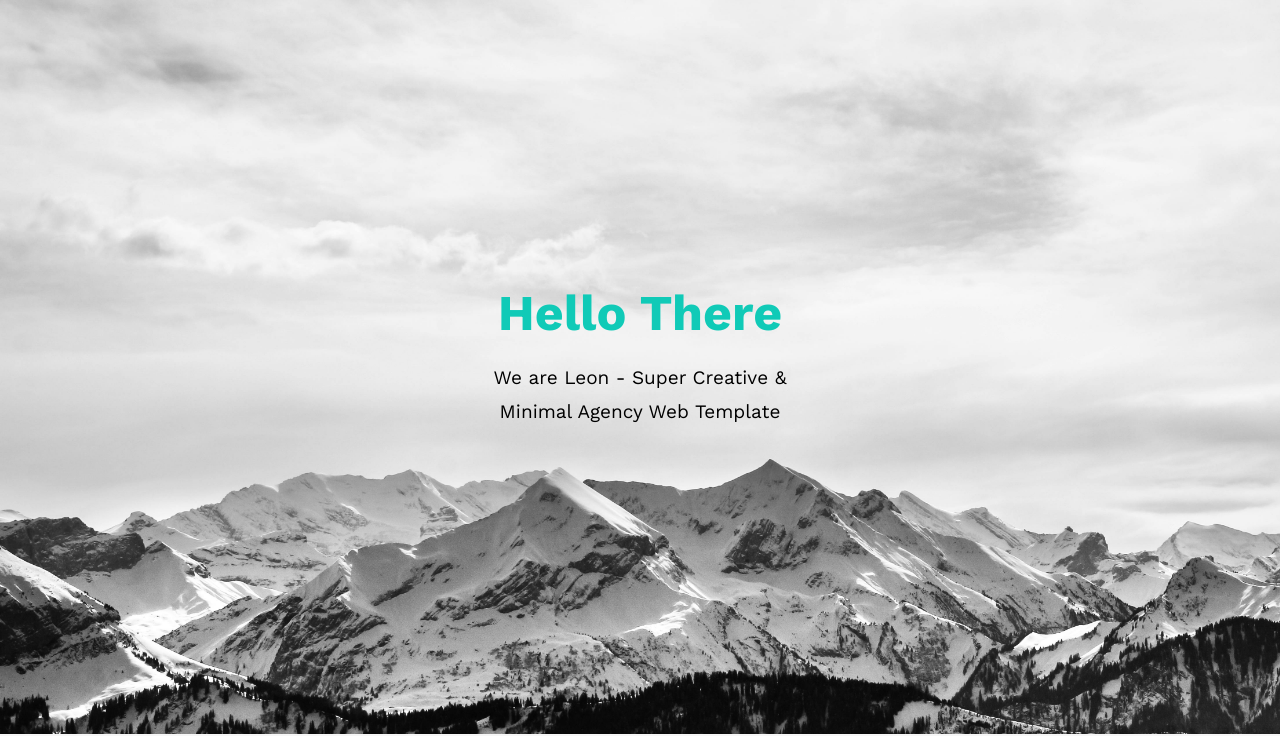
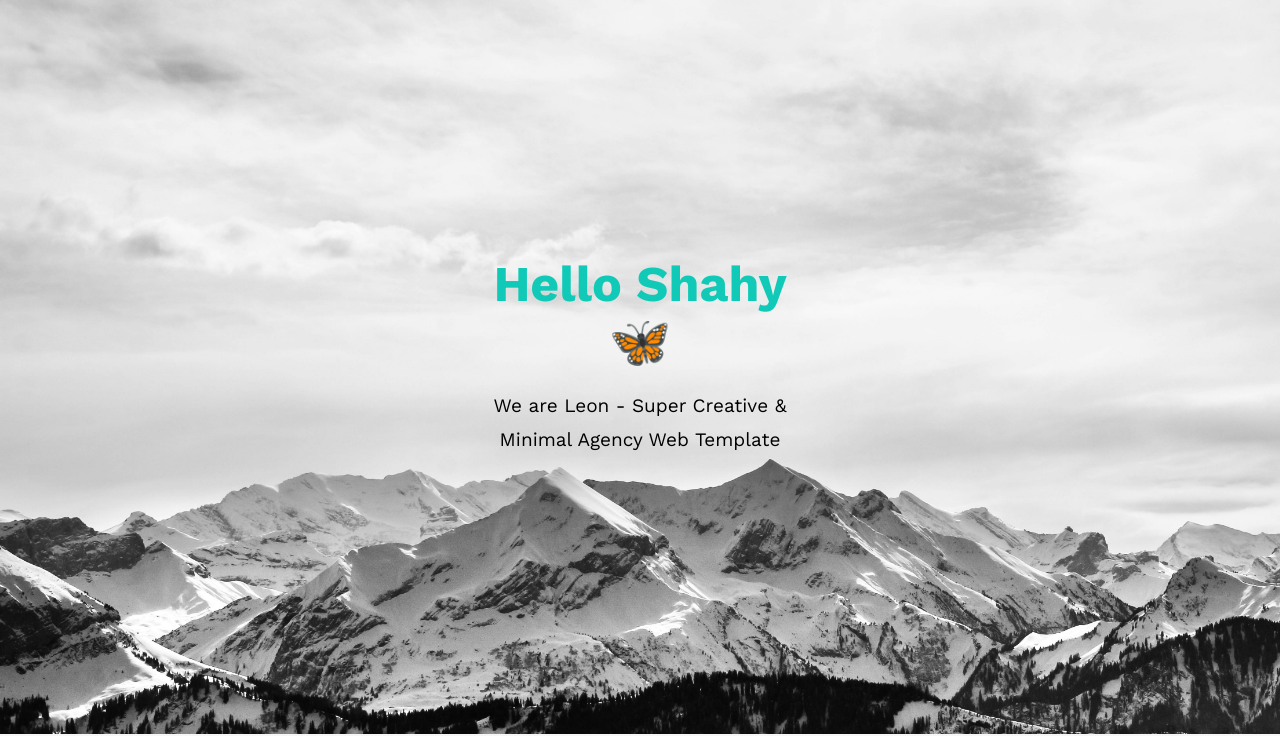
Before and after one commit to A7med380/Leon, a plain HTML site: page index.html in a window 1280 px wide. Shown: the part 66-802 px from the top of the page. Drawn offline with nearby package versions, Linux system fonts and the light colour scheme.

Commit message:
Update index.html

```diff
--- a/index.html
+++ b/index.html
@@ -39,7 +39,7 @@
     <!-- Start Landing Section -->
     <div class="landing">
         <div class="intro-text">
-            <h1>Hello There</h1>
+            <h1>Hello Shahy 🦋</h1>
             <p>We are Leon - Super Creative & Minimal Agency Web Template</p>
         </div>
     </div>
```
